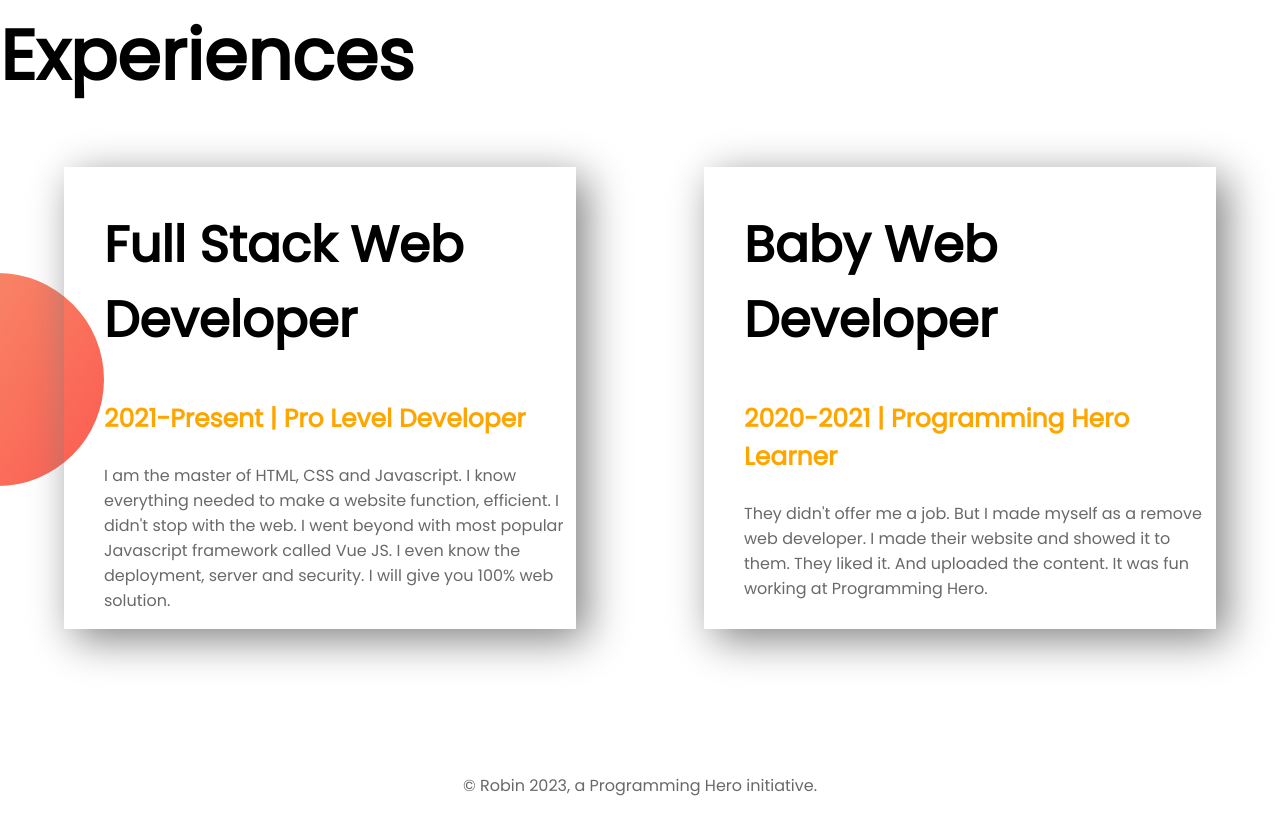
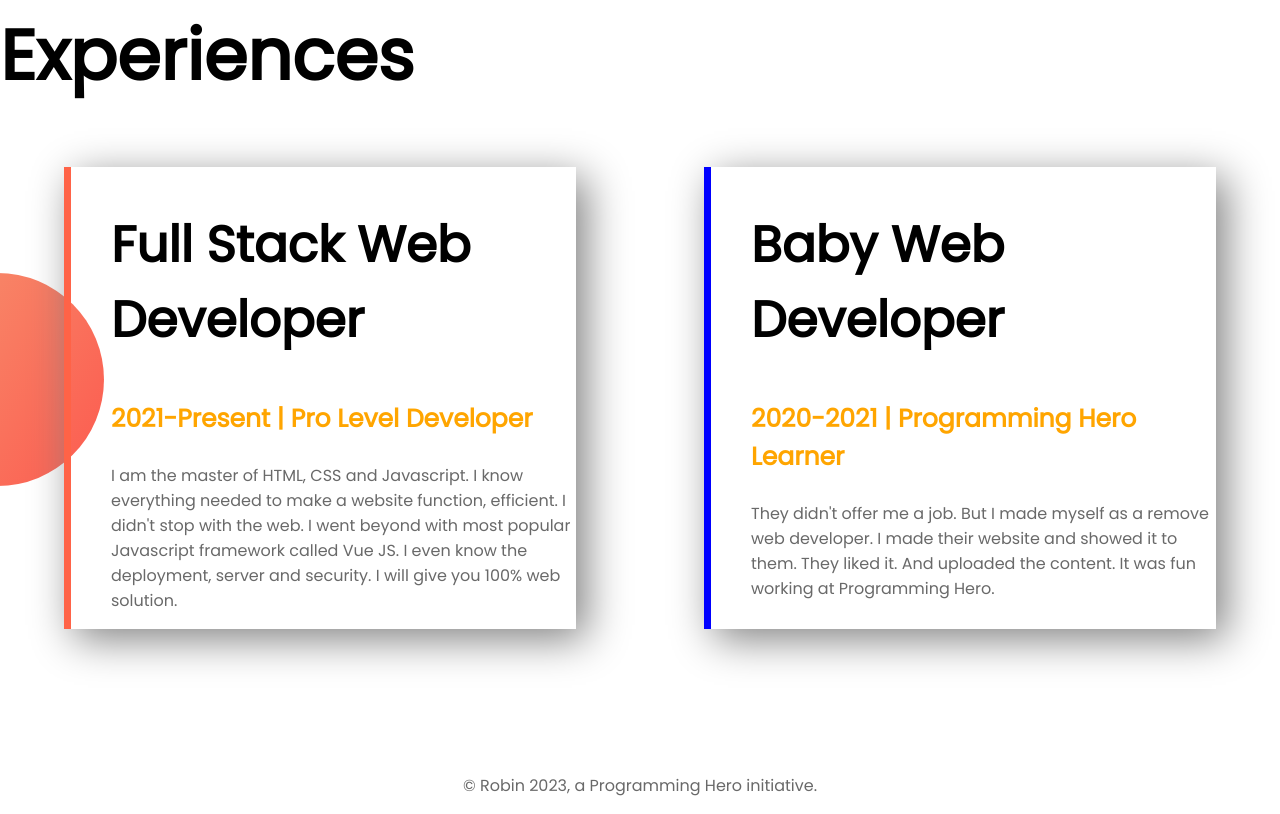
Before and after one commit to Robin-Matubbor/4th_Class_Build_a_beautifull_portfolio_website, a plain HTML site: page index.html in a window 1280 px wide. Shown: the part 1379-2193 px from the top of the page. Drawn offline with Linux system fonts and the light colour scheme.

Commit message:
finished

```diff
--- a/index.html
+++ b/index.html
@@ -44,7 +44,7 @@
     <section class="expriencess-area">
         <h1>Experiences</h1>
             <div class="display-flex">
-                <div class="experiencess-item">
+                <div id="full-stack-developer" class="experiencess-item">
                     <h2>Full Stack Web Developer</h2>
                     <h3 class="orange-color">2021-Present | Pro Level Developer
                     </h3>
@@ -53,7 +53,8 @@
                     </p>
                 </div>
 
-                <div class="experiencess-item">
+                <div id="baby-developer"
+                class="experiencess-item">
                     <h2>Baby Web Developer</h2>
                     <h3 class="orange-color">2020-2021 | Programming Hero Learner</h3>
                     <p>
--- a/style.css
+++ b/style.css
@@ -66,6 +66,7 @@ footer{
     margin-bottom: 10%;
     padding-left: 40px;
     padding-right: 3px;
+
 }
 
 .expriencess-area{
@@ -73,3 +74,11 @@ footer{
     background-repeat: no-repeat;
     background-position: left 270px;
 }
+
+#full-stack-developer{
+    border-left: 7px solid tomato;
+}
+
+#baby-developer{
+    border-left: 7px solid blue;
+}
```
